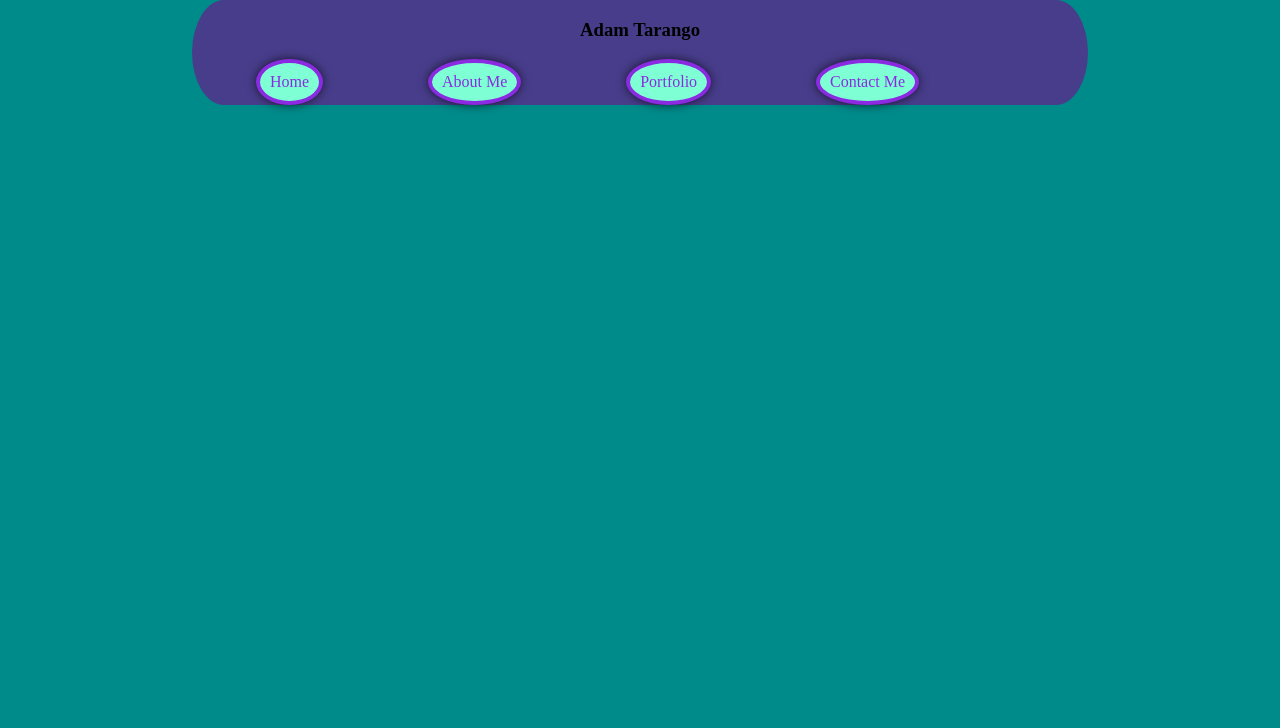
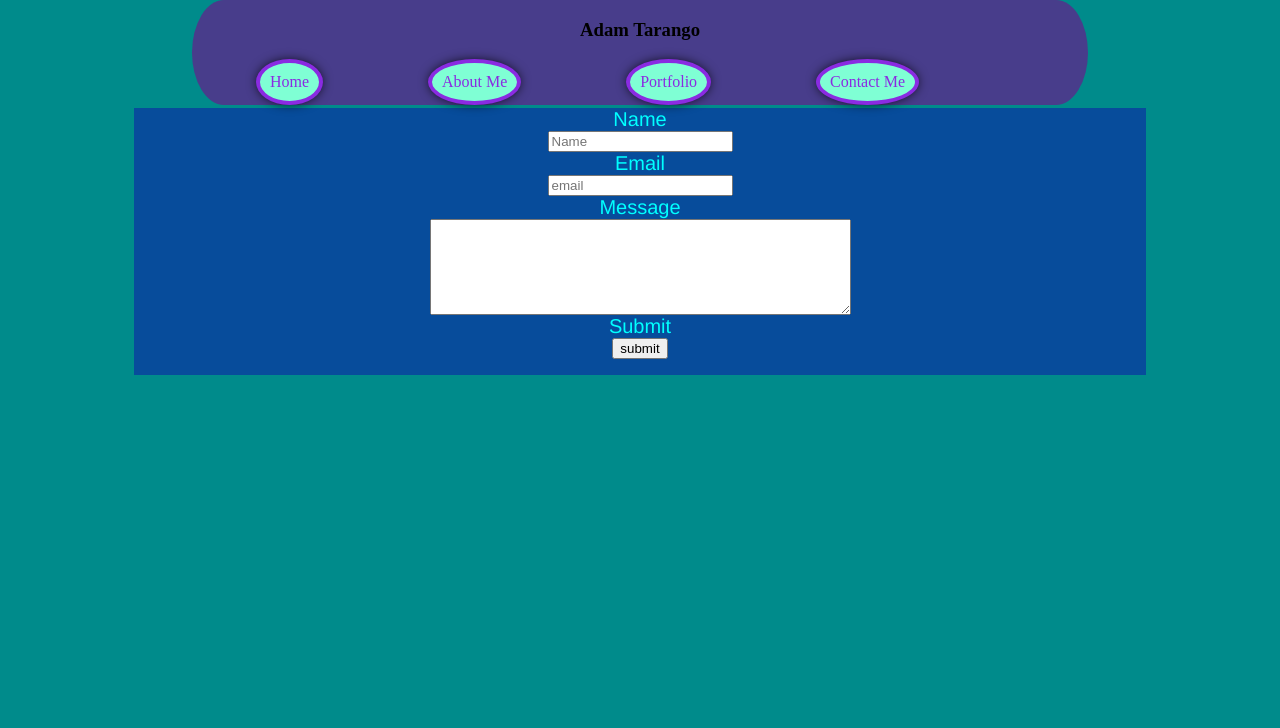
Before and after one commit to AdamTarango/homepage2, a plain HTML site: page contact.html in a window 1280 px wide. Shown: the top 728 px of the page. Drawn offline with Linux system fonts and the light colour scheme.

Commit message:
add contact page and sitemap

```diff
--- a/contact.html
+++ b/contact.html
@@ -3,7 +3,7 @@
   <meta charset="UTF-8">
   <meta name="viewport" content="width=device-width, initial-scale=1.0">
   <link rel="stylesheet" href="./style.css">
-  <title>Home</title>
+  <title>Contact</title>
 </head>
 <body>
   <nav class="bignav">
@@ -35,7 +35,16 @@
       <img src="https://i0.wp.com/openvisualfx.com/wp-content/uploads/2019/10/linkedin-icon-logo-png-transparent.png?fit=2400%2C2400&ssl=1" />
     </a>
   </footer>
-
+  <form>
+    <label for="name">Name</label>
+    <input type="text" placeholder="Name"></input>
+    <label for="email">Email</label>
+    <input type="email" placeholder="email">
+    <label for="textarea">Message</label>
+    <textarea rows="6" cols="50"></textarea>
+    <label for="button">Submit</label>
+    <button>submit</button>
+  </form>
 </body>
 
 </html>
--- a/style.css
+++ b/style.css
@@ -61,6 +61,7 @@ body {
   box-shadow: 0 0 12px -2px black;
   padding: 10px;
 }
+
 footer {
   background-color: blue;
   display: flex;
@@ -141,3 +142,14 @@ article.about > section {
     display: none;
   }
 }
+form {
+  display: flex;
+  flex-direction: column;
+  align-items: center;
+}
+label {
+  text-align: left;
+  font-size: 20;
+  font-family: 'Franklin Gothic Medium', 'Arial Narrow', Arial, sans-serif;
+  color: aqua;
+}
```
Also changed, not shown: about.html (+1 -1 lines), map.html (+36 -0 lines), projects.html (+1 -1 lines).
